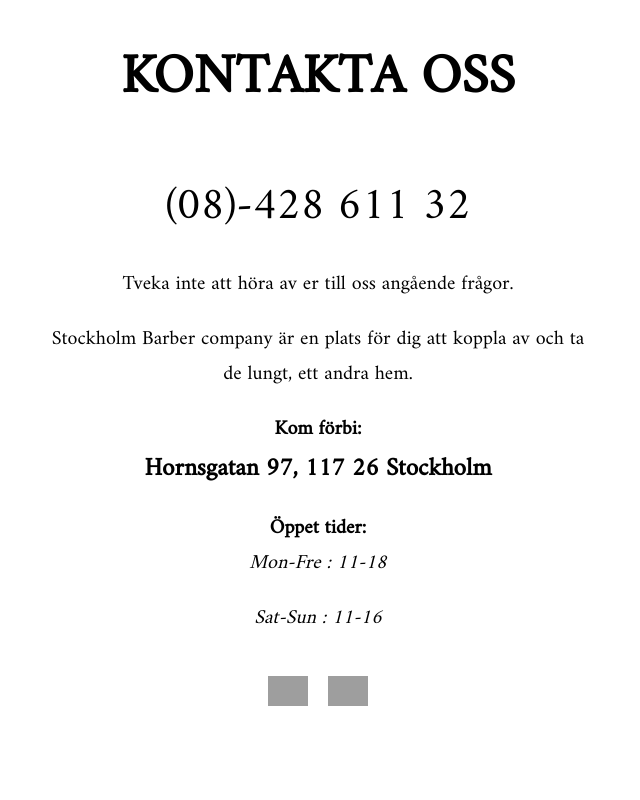
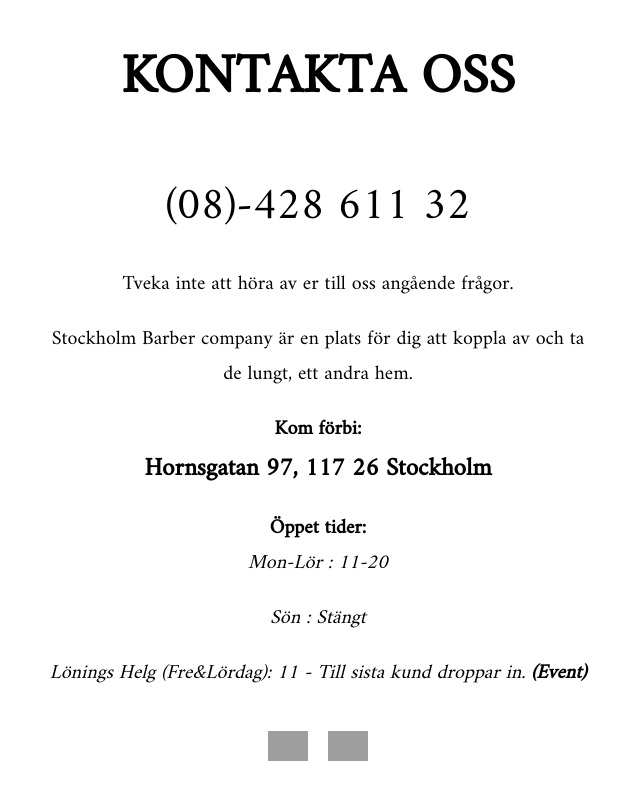
Before and after one commit to tariq145/stockholmbarber, a Next.js app: page / in a window 1280 px wide. Shown: the part 3057-3857 px from the top of the page, without its empty margins (322-962 px from the left). Built offline with nearby package versions, Linux system fonts and the light colour scheme; grey boxes are pictures that could not be loaded; a web font is replaced by a local one.

Commit message:
new build changed time

```diff
--- a/pages/index.js
+++ b/pages/index.js
@@ -73,10 +73,17 @@ const App = () => (
             <p>
               <strong>Öppet tider:</strong>
               <br />
-              <i>Mon-Fre : 11-18</i>
+              <i>Mon-Lör : 11-20</i>
             </p>
             <p>
-              <i>Sat-Sun : 11-16</i>
+              <i>Sön : Stängt</i>
+            </p>
+            <p>
+              {" "}
+              <i>
+                Lönings Helg (Fre&Lördag): 11 - Till sista kund droppar in.{" "}
+                <b>(Event)</b>
+              </i>
             </p>
           </div>
 
```
